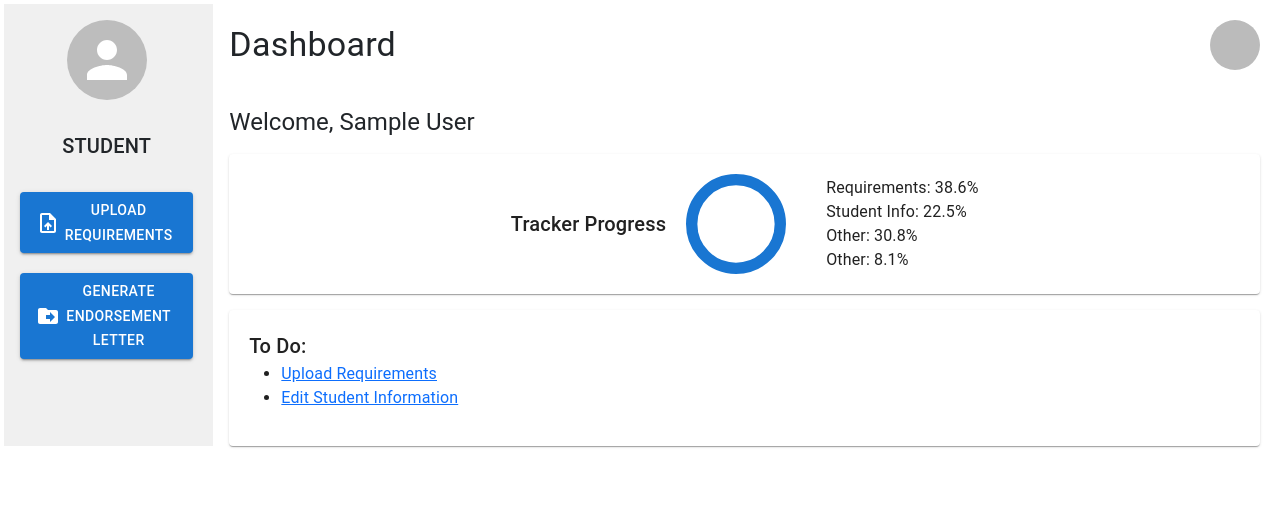
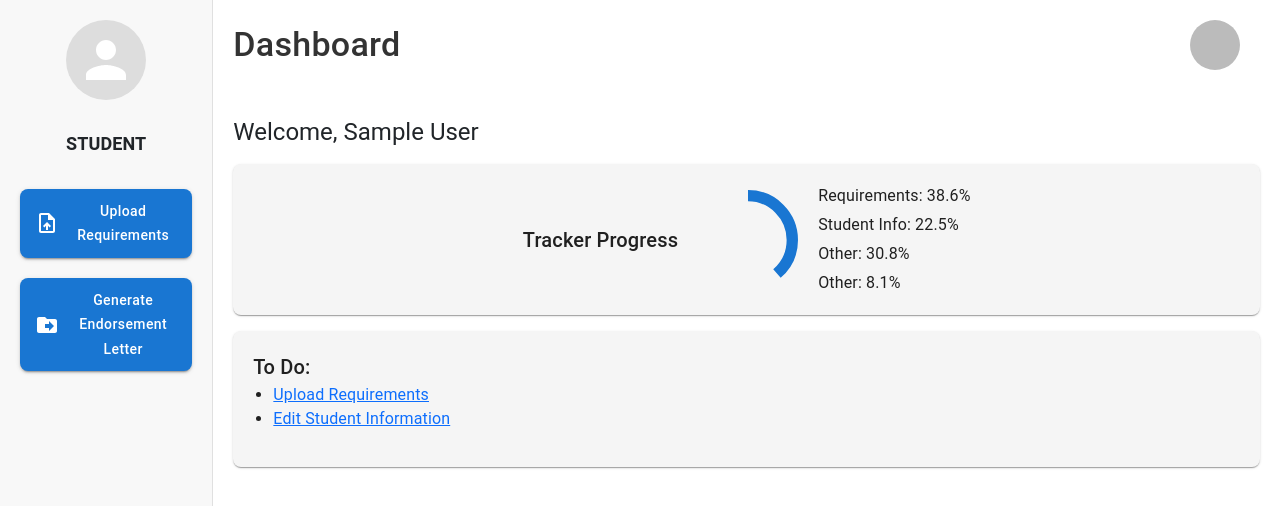
Before and after one commit to DLAyatoCabanilla/NEU-OJT-APP, a React (Create React App) app: page /dashboard in a window 1280 px wide. Shown: the top 506 px of the page. Built offline with nearby package versions, Linux system fonts and the light colour scheme; no server answers; sample sign-in values are in the browser's storage.

Commit message:
Di paren Gumagana

```diff
--- a/src/components/Dashboard.tsx
+++ b/src/components/Dashboard.tsx
@@ -29,7 +29,7 @@ const Dashboard: React.FC = () => {
 
   return (
     <Box sx={styles.container}>
-      <Grid container spacing={2}>
+      <Grid container>
         {/* Side Panel */}
         <Grid item xs={2} sx={styles.sidePanel}>
           <Avatar sx={styles.avatarLarge} />
@@ -38,20 +38,20 @@ const Dashboard: React.FC = () => {
           </Typography>
           <Box sx={styles.sideButtonContainer}>
             <Button variant="contained" sx={styles.sideButton}>
-              <UploadFileIcon /> Upload Requirements
+              <UploadFileIcon sx={styles.iconSpacing} /> Upload Requirements
             </Button>
             <Button variant="contained" sx={styles.sideButton}>
-              <DriveFileMoveIcon /> Generate Endorsement Letter
+              <DriveFileMoveIcon sx={styles.iconSpacing} /> Generate Endorsement Letter
             </Button>
           </Box>
         </Grid>
 
         {/* Main Dashboard */}
-        <Grid item xs={10}>
+        <Grid item xs={10} sx={styles.mainContent}>
           <Grid container spacing={2}>
             {/* Header */}
             <Grid item xs={12} sx={styles.header}>
-              <Typography variant="h4">Dashboard</Typography>
+              <Typography variant="h4" sx={styles.dashboardTitle}>Dashboard</Typography>
               <Avatar src={currentUser?.photoURL || ''} sx={styles.avatar} />
             </Grid>
 
@@ -64,7 +64,7 @@ const Dashboard: React.FC = () => {
             <Grid item xs={12}>
               <Paper sx={styles.trackerProgress}>
                 <Typography variant="h6">Tracker Progress</Typography>
-                <CircularProgress variant="determinate" value={100} size={100} thickness={5} />
+                <CircularProgress variant="determinate" value={38.6} size={100} thickness={5} sx={styles.progressCircle} />
                 <Box sx={styles.trackerLabels}>
                   <Typography>Requirements: 38.6%</Typography>
                   <Typography>Student Info: 22.5%</Typography>
@@ -78,8 +78,8 @@ const Dashboard: React.FC = () => {
             <Grid item xs={12}>
               <Paper sx={styles.toDo}>
                 <Typography variant="h6">To Do:</Typography>
-                <Typography>
-                  <ul>
+                <Typography component="div">
+                  <ul style={styles.toDoList}>
                     <li><a href="#">Upload Requirements</a></li>
                     <li><a href="#">Edit Student Information</a></li>
                   </ul>
@@ -97,13 +97,18 @@ const styles = {
   container: {
     display: 'flex',
     flexDirection: 'row' as const,
-    padding: '20px',
+    height: '100vh',
   },
   header: {
     display: 'flex',
     justifyContent: 'space-between',
     alignItems: 'center',
     marginBottom: '20px',
+    padding: '10px 20px',
+  },
+  dashboardTitle: {
+    fontWeight: 500,
+    color: '#333',
   },
   avatar: {
     width: 50,
@@ -113,38 +118,71 @@ const styles = {
     width: 80,
     height: 80,
     marginBottom: '20px',
+    backgroundColor: '#ddd',
   },
   sidePanel: {
-    backgroundColor: '#f0f0f0',
+    backgroundColor: '#f8f8f8',
     padding: '20px',
     display: 'flex',
     flexDirection: 'column' as const,
     alignItems: 'center',
+    borderRight: '1px solid #e0e0e0',
   },
   userName: {
     marginTop: '10px',
     marginBottom: '30px',
+    fontSize: '18px',
+    fontWeight: 'bold',
   },
   sideButtonContainer: {
     display: 'flex',
     flexDirection: 'column' as const,
     gap: '20px',
+    width: '100%',
   },
   sideButton: {
     width: '100%',
+    backgroundColor: '#1976d2',
+    color: '#fff',
+    textTransform: 'none' as const,
+    padding: '10px 15px',
+    borderRadius: '8px',
+    '&:hover': {
+      backgroundColor: '#1565c0',
+    },
+  },
+  iconSpacing: {
+    marginRight: '10px',
+  },
+  mainContent: {
+    padding: '20px',
+    backgroundColor: '#fff',
+    flexGrow: 1,
   },
   trackerProgress: {
     padding: '20px',
     display: 'flex',
+    alignItems: 'center',
     justifyContent: 'center',
-    alignItems: 'center',
     gap: '20px',
+    backgroundColor: '#f5f5f5',
+    borderRadius: '8px',
   },
   trackerLabels: {
-    marginLeft: '20px',
+    display: 'flex',
+    flexDirection: 'column' as const,
+    gap: '5px',
+  },
+  progressCircle: {
+    color: '#1976d2',
   },
   toDo: {
     padding: '20px',
+    backgroundColor: '#f5f5f5',
+    borderRadius: '8px',
+  },
+  toDoList: {
+    paddingLeft: '20px',
   },
 };
 
--- a/src/firebase.ts
+++ b/src/firebase.ts
@@ -3,7 +3,7 @@ import { initializeApp } from "firebase/app";
 import { getAuth, setPersistence, browserSessionPersistence, GoogleAuthProvider } from "firebase/auth";
 import { getAnalytics } from "firebase/analytics";
 import { getStorage } from "firebase/storage";
-import { getFirestore } from "firebase/firestore";
+import { getFirestore } from 'firebase/firestore';
 
 
 // Your web app's Firebase configuration
@@ -41,4 +41,4 @@ export const db = getFirestore(app);
 // Export Firebase app, auth, analytics, and googleProvider for usage
 export { app, auth, analytics, googleProvider };
 
-export const storage = getStorage(app, "https://console.firebase.google.com/u/0/project/neu-ojt-app/storage/neu-ojt-app.appspot.com/files");
+export const storage = getStorage(app);
```
Also changed, not shown: src/components/UploadRequirements.tsx (+22 -6 lines).
